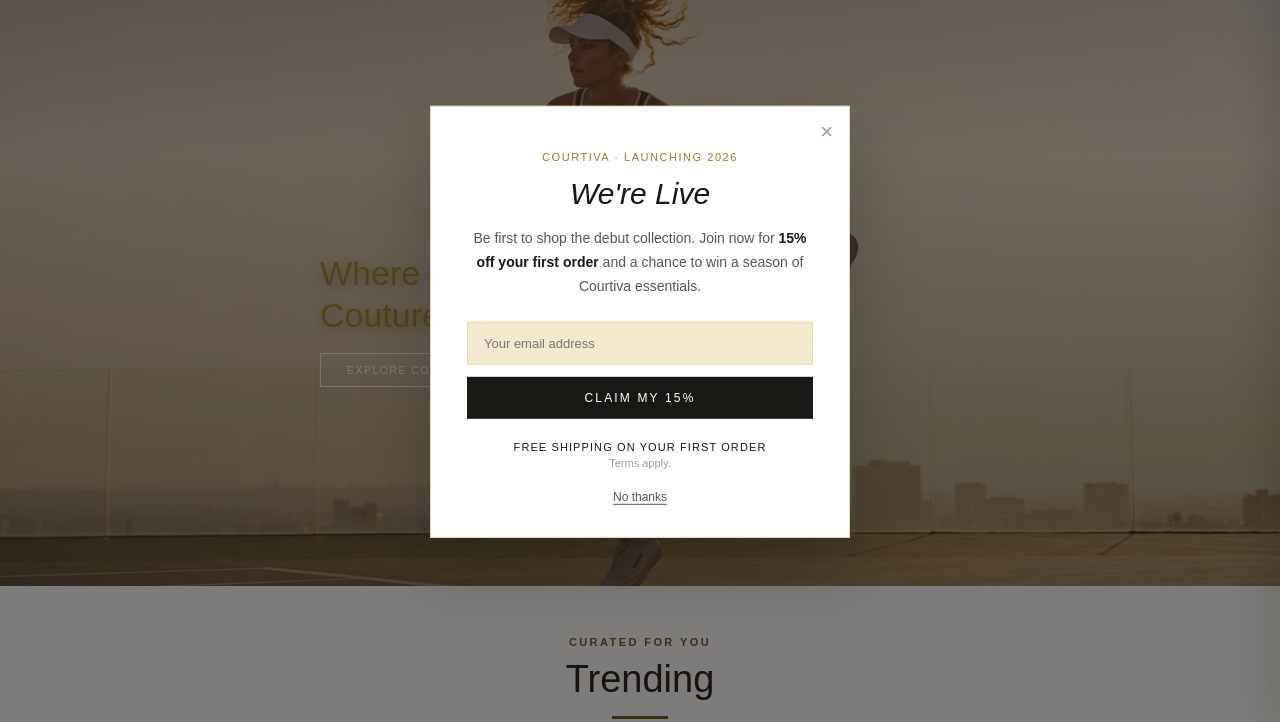
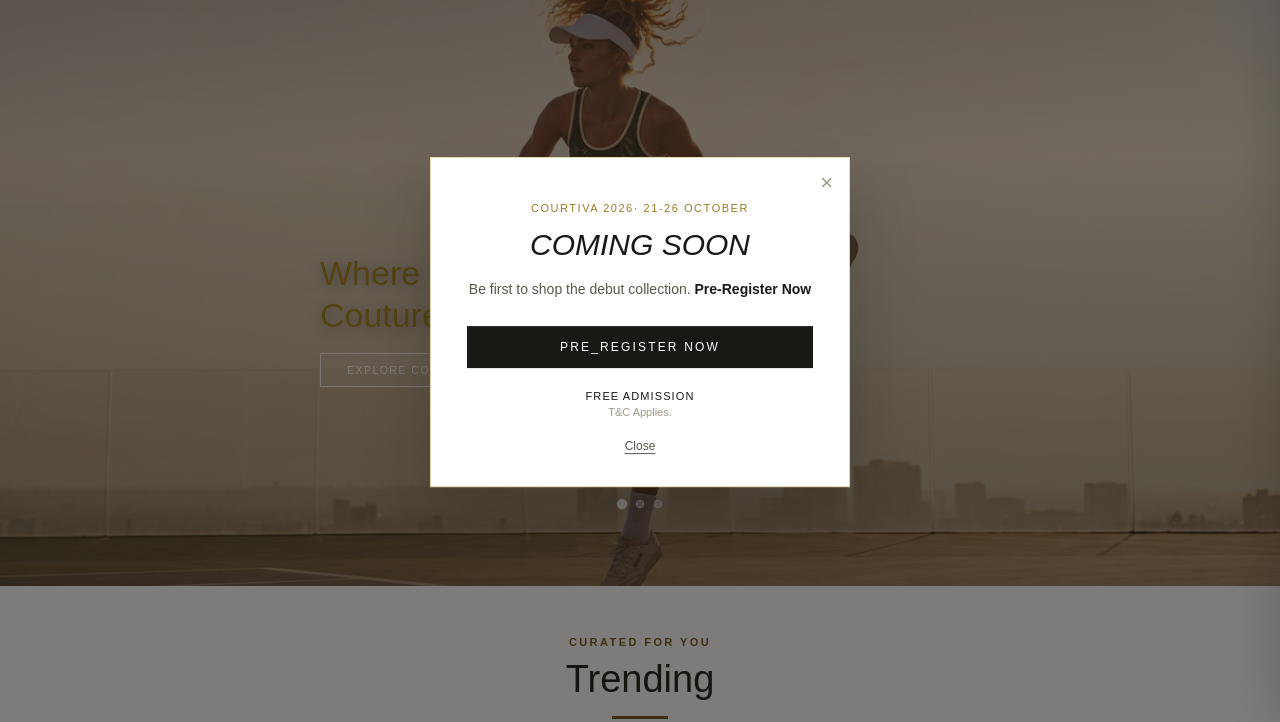
Before and after one commit to dev-anudeepkumar/courtiva, a plain HTML site: page index.html in a window 1280 px wide. Shown: the part 78-800 px from the top of the page. Drawn offline with Linux system fonts and the light colour scheme; a web font is replaced by a local one.

Commit message:
Update index.html

```diff
--- a/index.html
+++ b/index.html
@@ -167,16 +167,15 @@
 <div class="launch-popup-overlay" id="launchPopupOverlay"></div>
 <div class="launch-popup" id="launchPopup">
   <button type="button" class="launch-popup-dismiss" id="launchPopupDismissX" aria-label="Close">&times;</button>
-  <p class="launch-popup-eyebrow">COURTIVA &middot; LAUNCHING 2026</p>
-  <h2 class="launch-popup-title">We're Live</h2>
-  <p class="launch-popup-body">Be first to shop the debut collection. Join now for <strong>15% off your first order</strong> and a chance to win a season of Courtiva essentials.</p>
+  <p class="launch-popup-eyebrow">COURTIVA 2026&middot; 21-26 OCTOBER</p>
+  <h2 class="launch-popup-title">COMING SOON</h2>
+  <p class="launch-popup-body">Be first to shop the debut collection. <strong>Pre-Register Now</strong></p>
   <form class="launch-popup-form" id="launchPopupForm">
-    <input type="email" placeholder="Your email address" required aria-label="Email address">
-    <button type="submit" class="hero-cta">Claim My 15%</button>
+    <button type="submit" class="hero-cta">PRE_REGISTER NOW</button>
   </form>
-  <p class="launch-popup-shipping">FREE SHIPPING ON YOUR FIRST ORDER</p>
-  <p class="launch-popup-fine-print">Terms apply.</p>
-  <button type="button" class="launch-popup-close" id="launchPopupClose">No thanks</button>
+  <p class="launch-popup-shipping">FREE ADMISSION</p>
+  <p class="launch-popup-fine-print">T&C Applies.</p>
+  <button type="button" class="launch-popup-close" id="launchPopupClose">Close</button>
 </div>
 
 <!-- ================= CART DRAWER ================= -->
```
